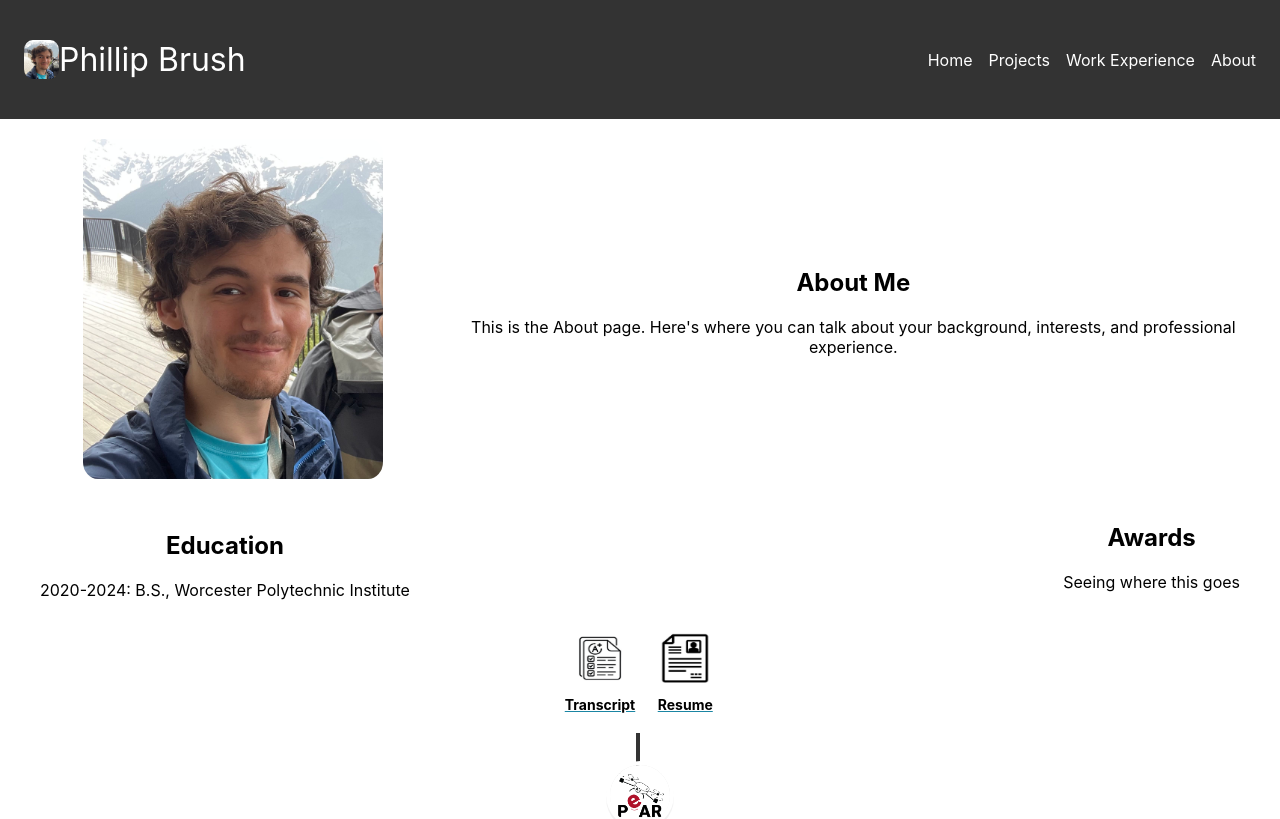
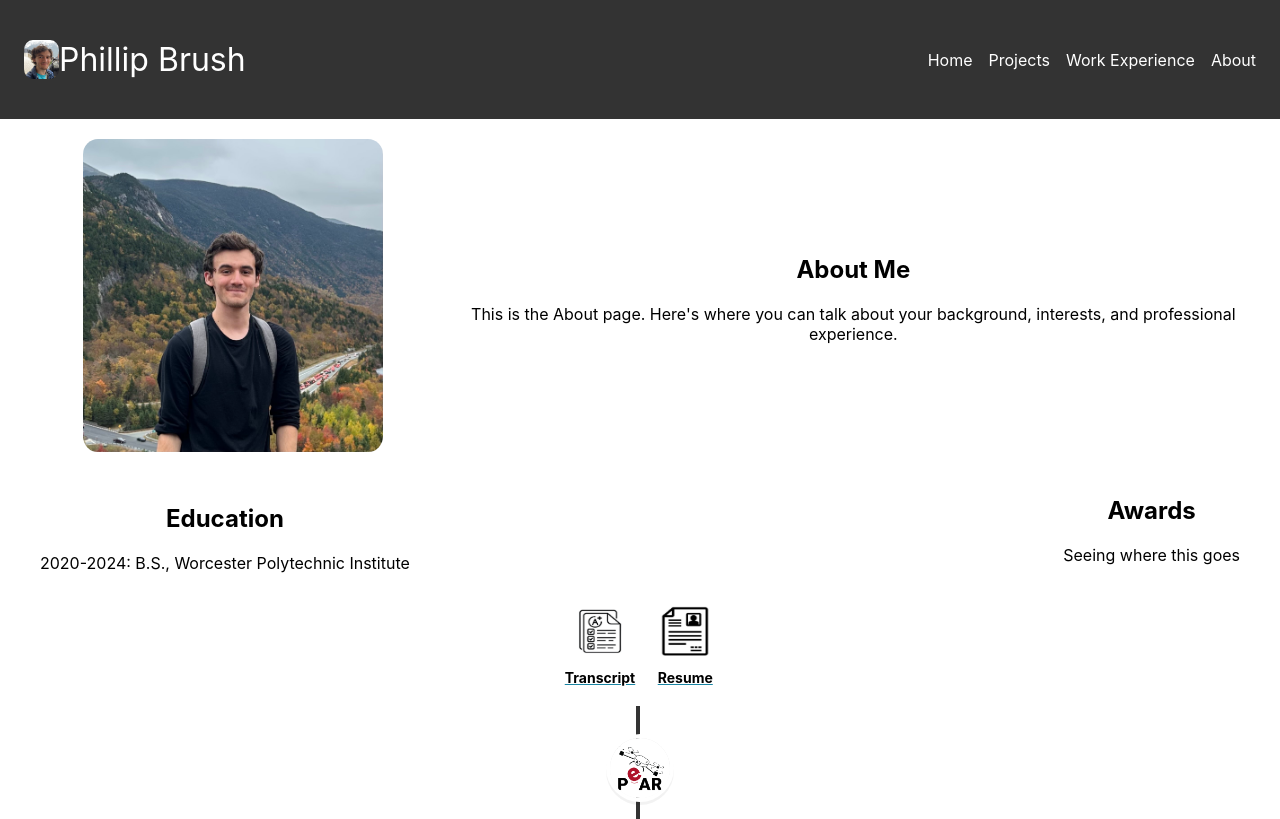
Before and after one commit to pbrush/website, a React (Create React App) app: page /website/About in a window 1280 px wide. Shown: the top 819 px of the page. Built offline with nearby package versions, Linux system fonts and the light colour scheme.

Commit message:
Fixing some faults from destroying old repo

```diff
--- a/src/components/About.js
+++ b/src/components/About.js
@@ -3,6 +3,7 @@ import { VerticalTimeline, VerticalTimelineElement } from 'react-vertical-timeli
 import 'react-vertical-timeline-component/style.min.css';
 import './About.css'; // Ensure you create and link the About.css file
 import myPhoto from '../images/me.jpg'; // Replace with your image path
+import myPhoto2 from '../images/me2.jpg';
 import wpi_logo from '../images/wpi_logo.png';
 import pear_logo from '../images/pear_logo.png';
 import alert_logo from '../images/alert_logo.png';
@@ -15,7 +16,7 @@ export default function About() {
     <div className="about-container">
       <div className="about-content">
         <div className="about-photo">
-          <img src={myPhoto} alt="No work" className="photo" />
+          <img src={myPhoto2} alt="No work" className="photo" />
         </div>
 
         {/* DESCRIPTION */}
```
Also changed, not shown: src/images/me2.jpg (added), 15 other files (tests, documents, lock files or other folders).
